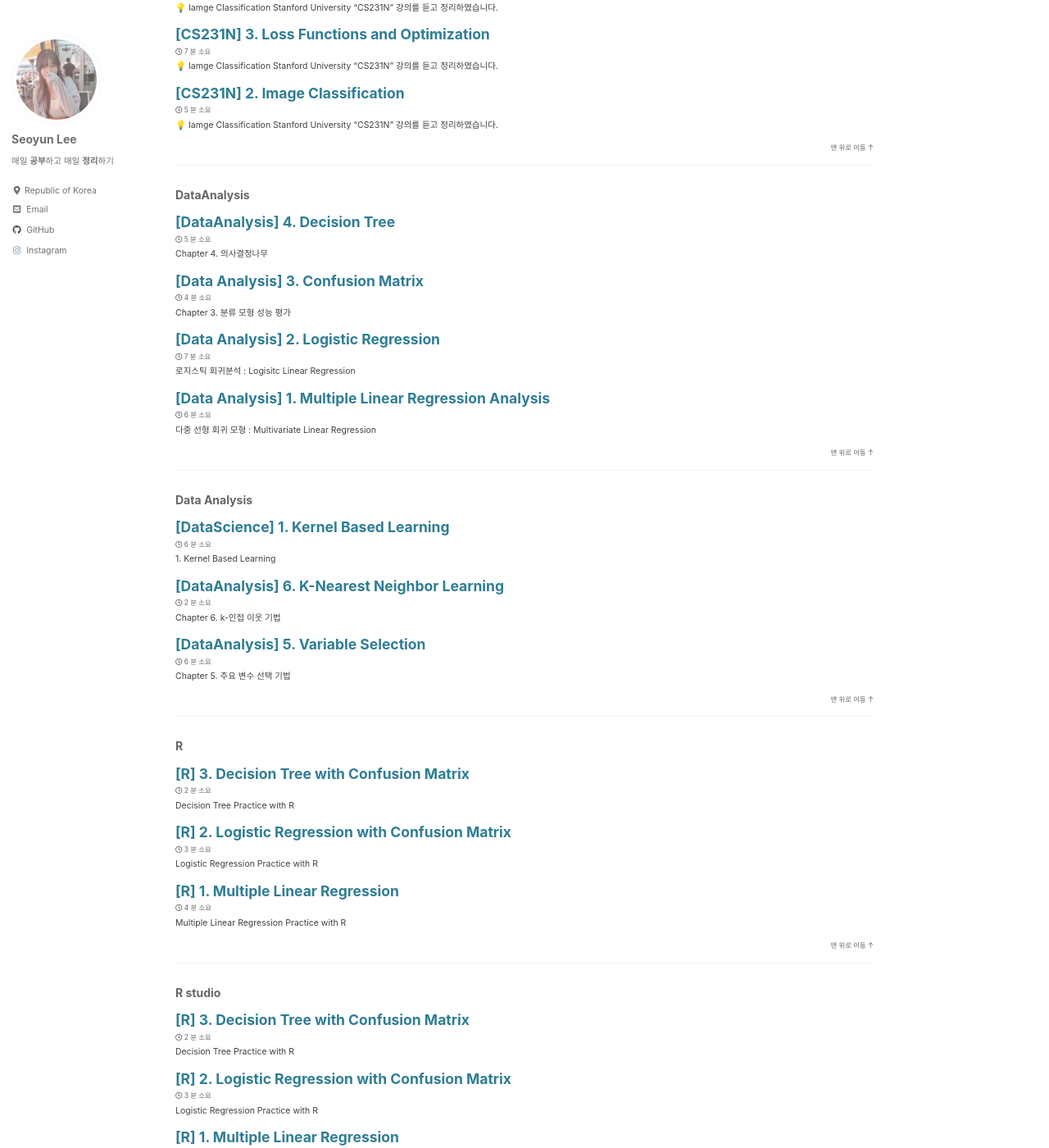
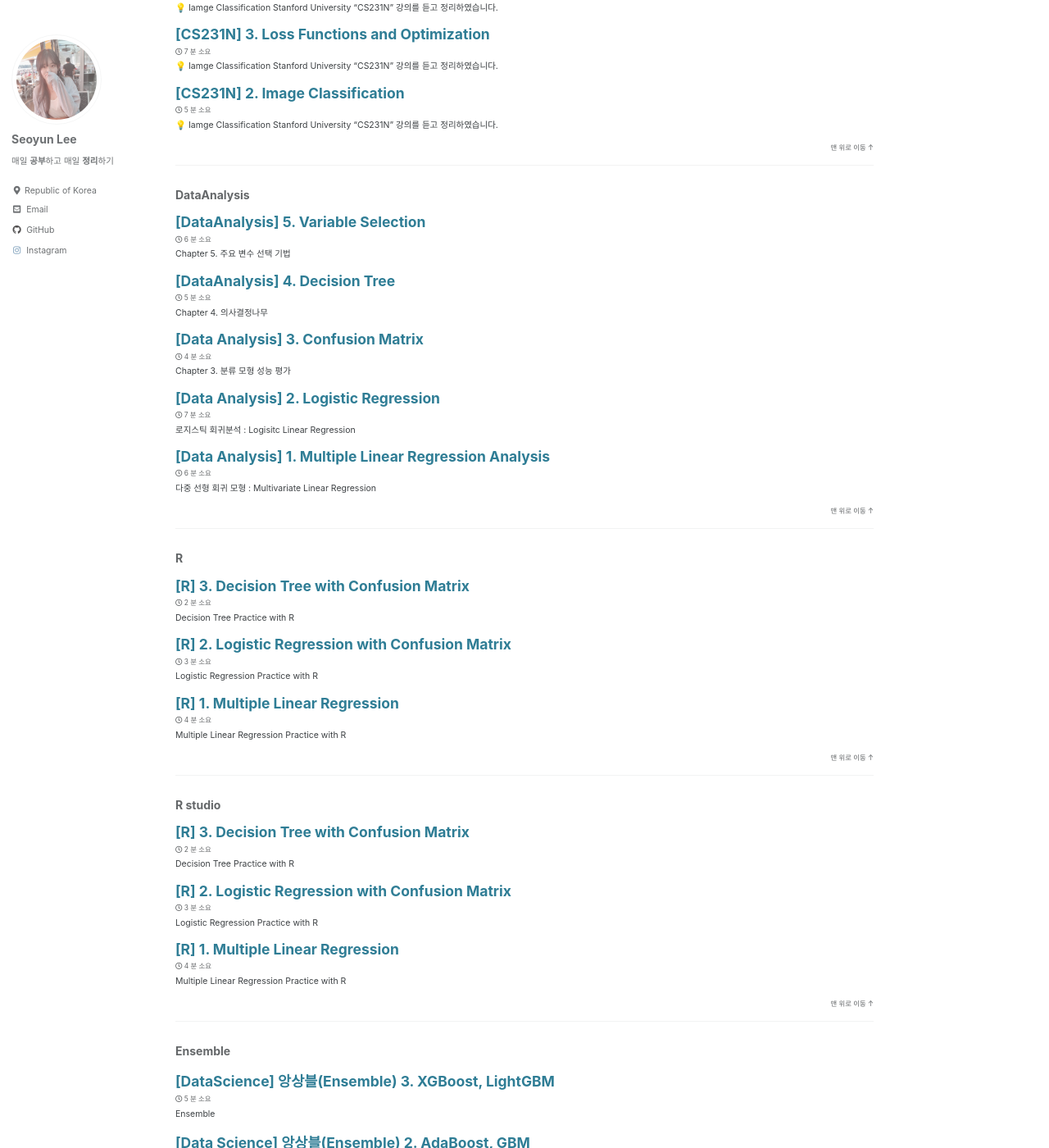
Before and after one commit to seoyun2/seoyun2.github.io, a Jekyll site: the page built from _pages/category-archive.md, in a window 1280 px wide and 1400 px high, scrolled down 1172 px. Shown: the whole window at 82% size. Built offline with Jekyll 4.4.1, drawn with Linux system fonts in a browser that asks for light colours; cached includes are drawn as plain includes; some of the changed text lies outside the part shown.

Commit message:
Update 2023-01-22-variable-selection.md

```diff
--- a/_posts/2023-01-22-variable-selection.md
+++ b/_posts/2023-01-22-variable-selection.md
@@ -1,8 +1,8 @@
 ---
 title: "[DataAnalysis] 5. Variable Selection"
 categories:
-  - Data Analysis
-  - Variable Selection
+  - DataAnalysis
+  - VariableSelection
 tags:
   - Data Analysis
   - Variable Selection
```
